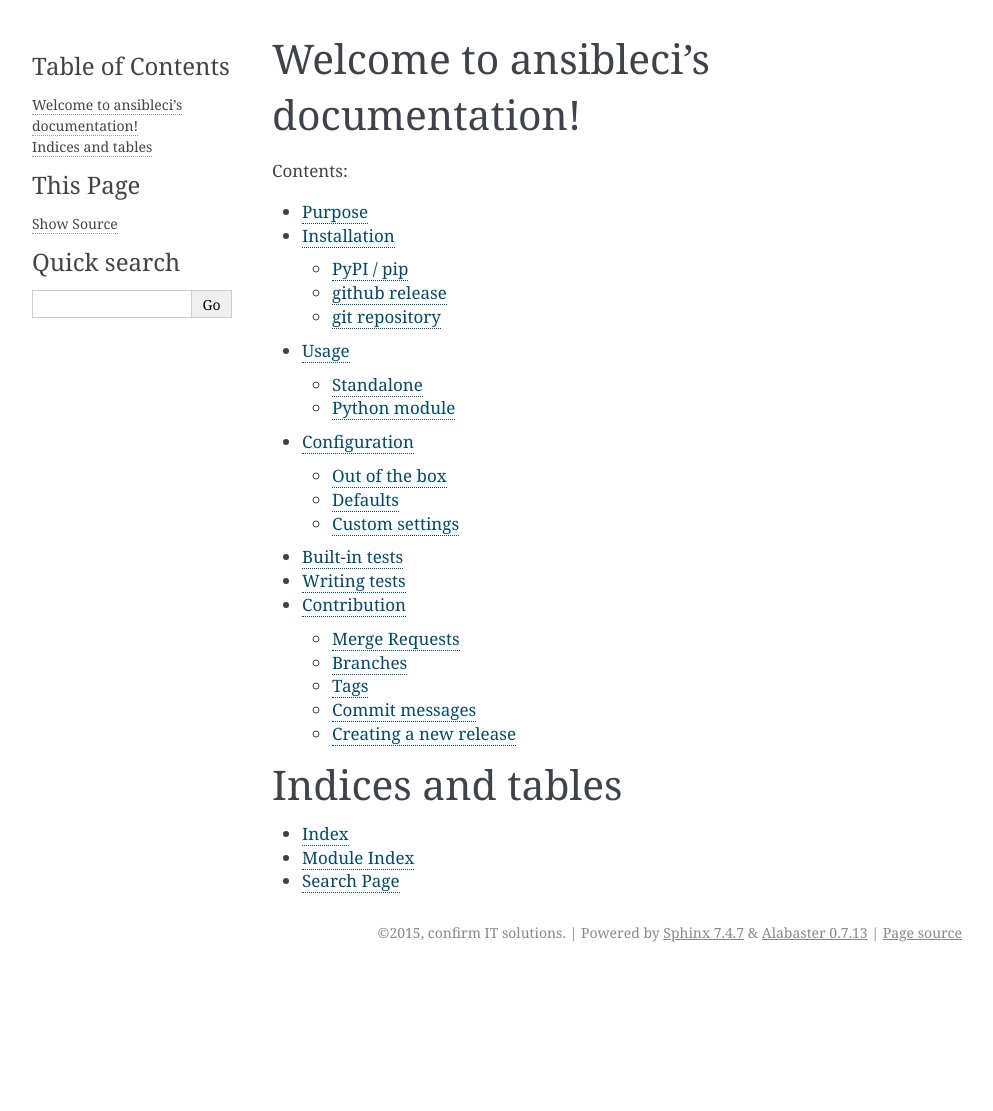
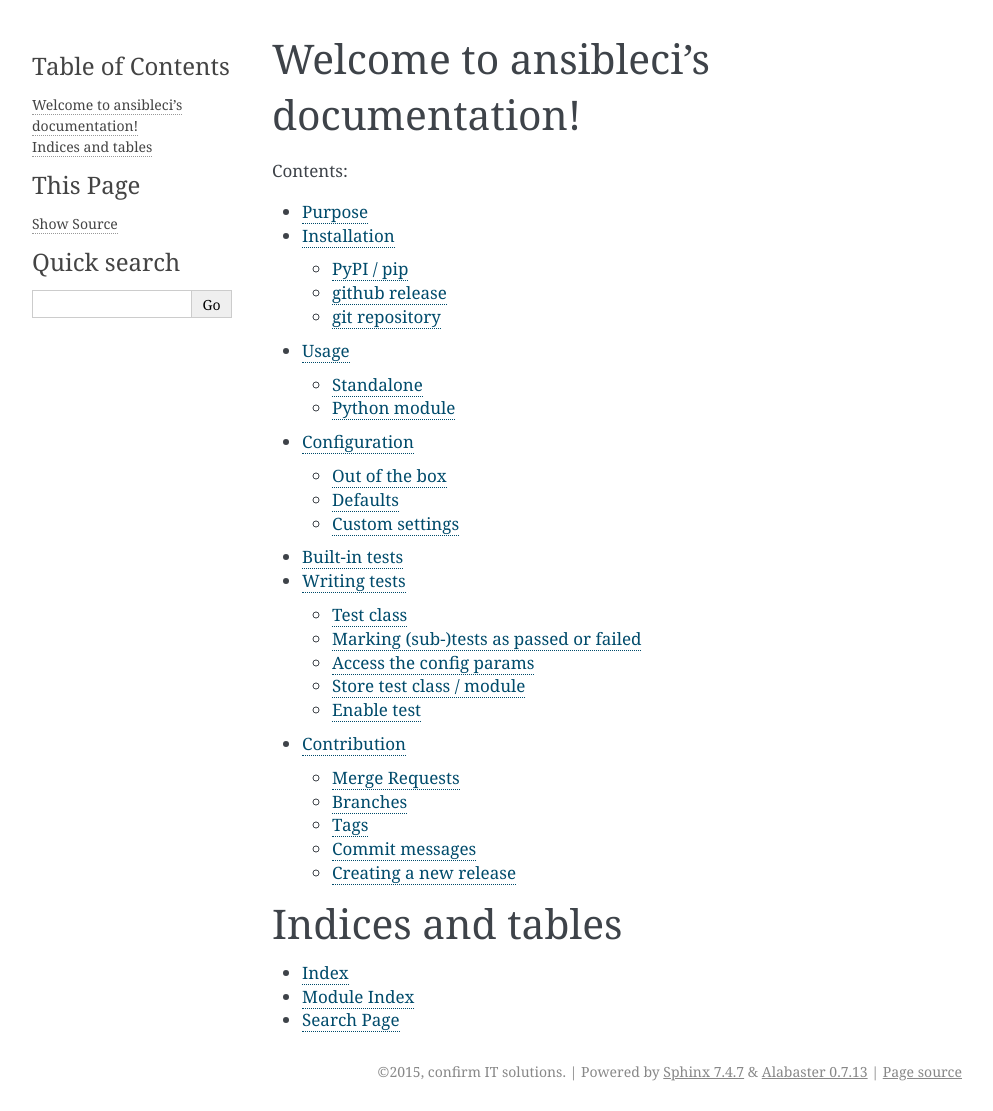
Before and after one commit to confirm/ansibleci, a Sphinx documentation site: the page built from docs/index.rst, in a window 1280 px wide. Shown: the whole page, without its empty margins (148-1141 px from the left). Built offline with Sphinx 7.4.7, drawn with Linux system fonts in a browser that asks for light colours; before the commit the page ends 972 px from its top, so only the background shows below that; some of the changed lines change nothing that is shown.

Commit message:
DOCS: Better description of "Writing tests"

```diff
--- a/docs/writing-tests.rst
+++ b/docs/writing-tests.rst
@@ -1,7 +1,44 @@
 Writing tests
 =============
 
-You can easily write own test modules / classes by inheriting from the `ansibleci.test.Test class <https://github.com/confirm/ansibleci/blob/develop/ansibleci/test.py>`_.
-Just have a look at the existing `test modules <https://github.com/confirm/ansibleci/tree/develop/ansibleci/tests>`_ for an example.
+A good starting point before writing your own test, is to have a look at the existing `test modules <https://github.com/confirm/ansibleci/tree/develop/ansibleci/tests>`_.
 
-To run your own test make sure you add your new test module / class to the ``ENABLED_TESTS`` config list.
+Test class
+----------
+
+You can easily write own test modules / classes by inheriting from the `ansibleci.test.Test class <https://github.com/confirm/ansibleci/blob/develop/ansibleci/test.py>`_. When you've created your own class as a subclass of ``ansibleci.test.Test`` you've access to several methods:
+
+.. automodule:: ansibleci.test
+   :members:
+
+Marking (sub-)tests as passed or failed
+---------------------------------------
+
+To mark a test as passed or failed you can use:
+
+.. code-block:: python
+
+    self.passed('Test Foo passed')
+    self.failed('Test Bar failed')
+
+Access the config params
+------------------------
+
+To access the config params you can use ``self.config``, which gives you access to the `Config instance <https://github.com/confirm/ansibleci/blob/develop/ansibleci/config.py>`_. For example, if you want to access the ``FOOBAR`` config parameter, you can use:
+
+.. code-block:: python
+
+    foobar = self.config.FOOBAR
+
+Store test class / module
+-------------------------
+
+You should never store your custom tests in the existing ``ansibleci.tests`` module.
+
+However, you can easily create a new module and store it for example in a ``tests/`` directory next to your main script (i.e. ``test.py``).
+Just make sure you've an ``__init__.py`` file in your module directory.
+
+Enable test
+-----------
+
+To run your own test make sure you add your new test module / class to the ``ENABLED_TESTS`` config list and make sure Python can import this path.
```
